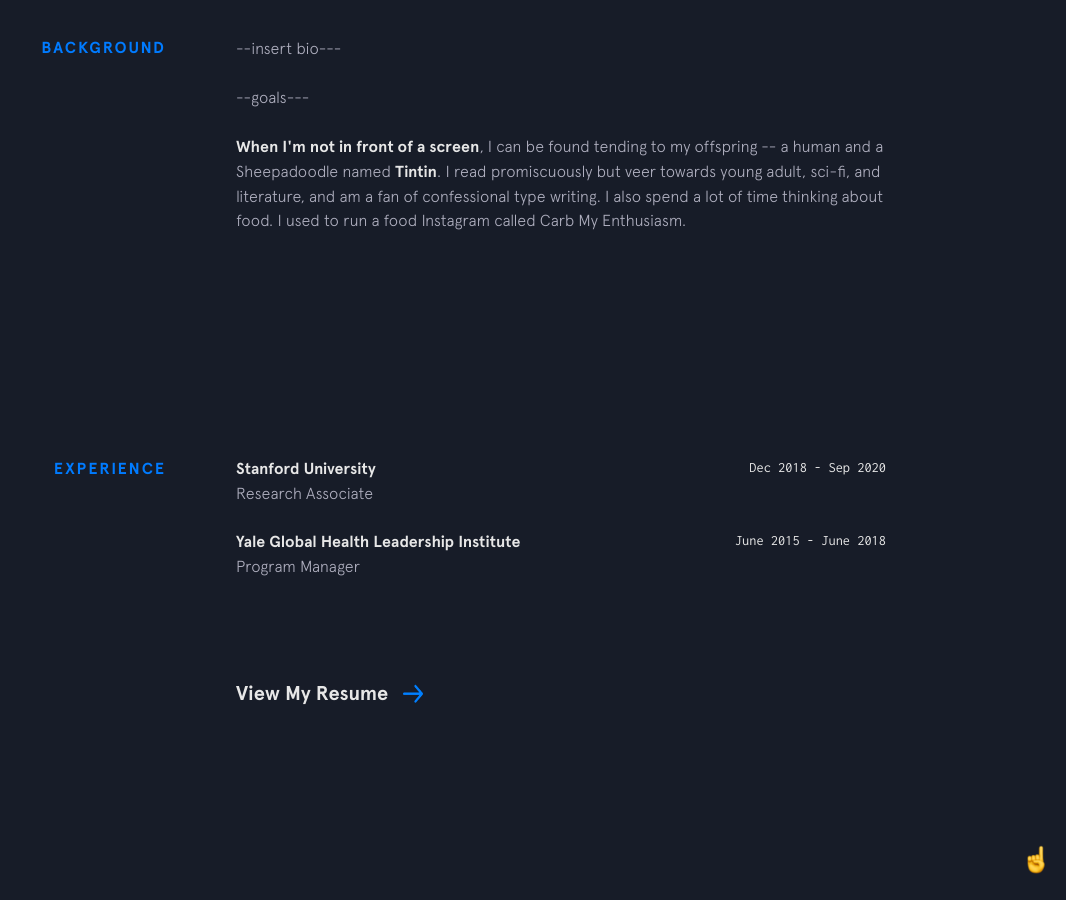
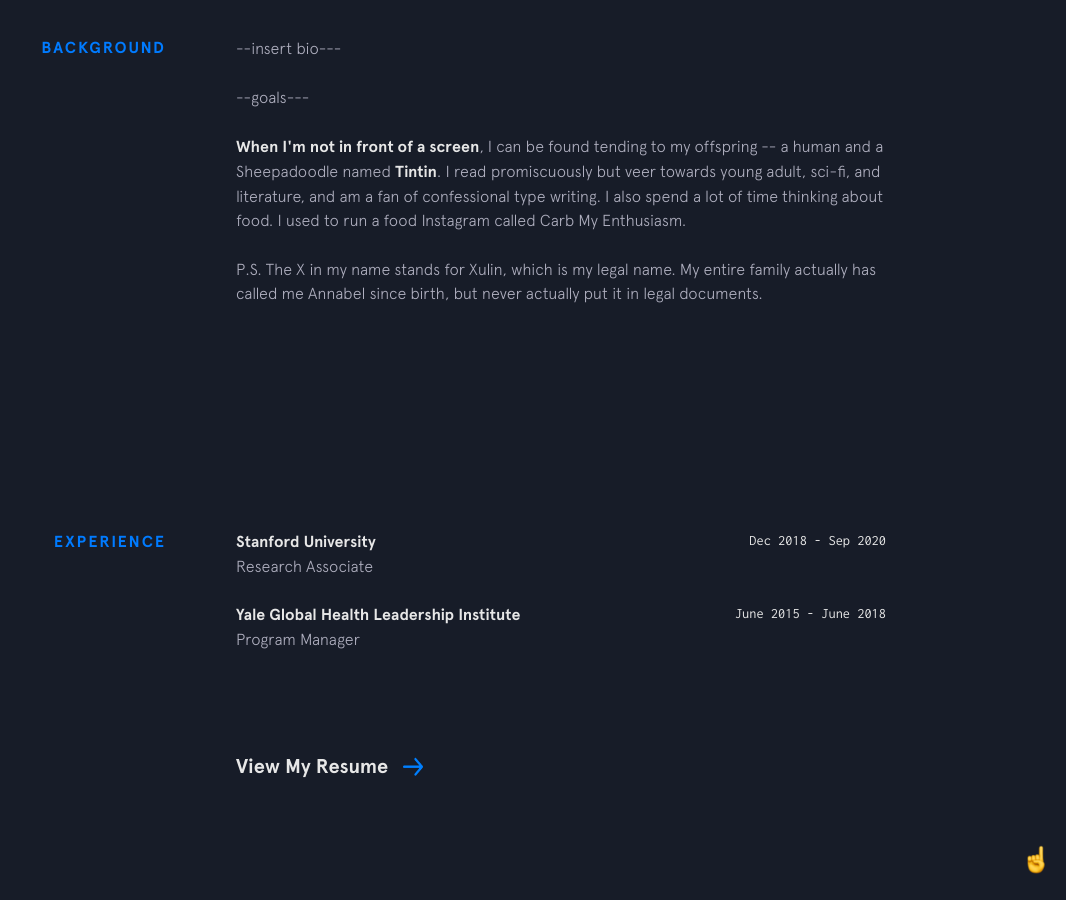
Before and after one commit to annabelxtan/annabelxtan.github.io, a Jekyll site: the page built from index.html, in a window 1280 px wide and 900 px high, scrolled down 964 px. Shown: the whole window, without its empty margins (214-1280 px from the left). Built offline with Jekyll 4.4.1, drawn with Linux system fonts in a browser that asks for light colours; nearby versions of some CDN libraries.

Commit message:
Update background.html

```diff
--- a/_includes/background.html
+++ b/_includes/background.html
@@ -14,6 +14,6 @@
       I read promiscuously but veer towards young adult, sci-fi, and literature, and am a fan of confessional type writing. I also spend a lot of time thinking about food. I used to run a food Instagram called Carb My Enthusiasm.
     </p>
 
-    <!-- {% include employment-status.html %} -->
+    <p>P.S. The X in my name stands for Xulin, which is my legal name. My entire family actually has called me Annabel since birth, but never actually put it in legal documents.</p>
   </div>
 </section>
```
